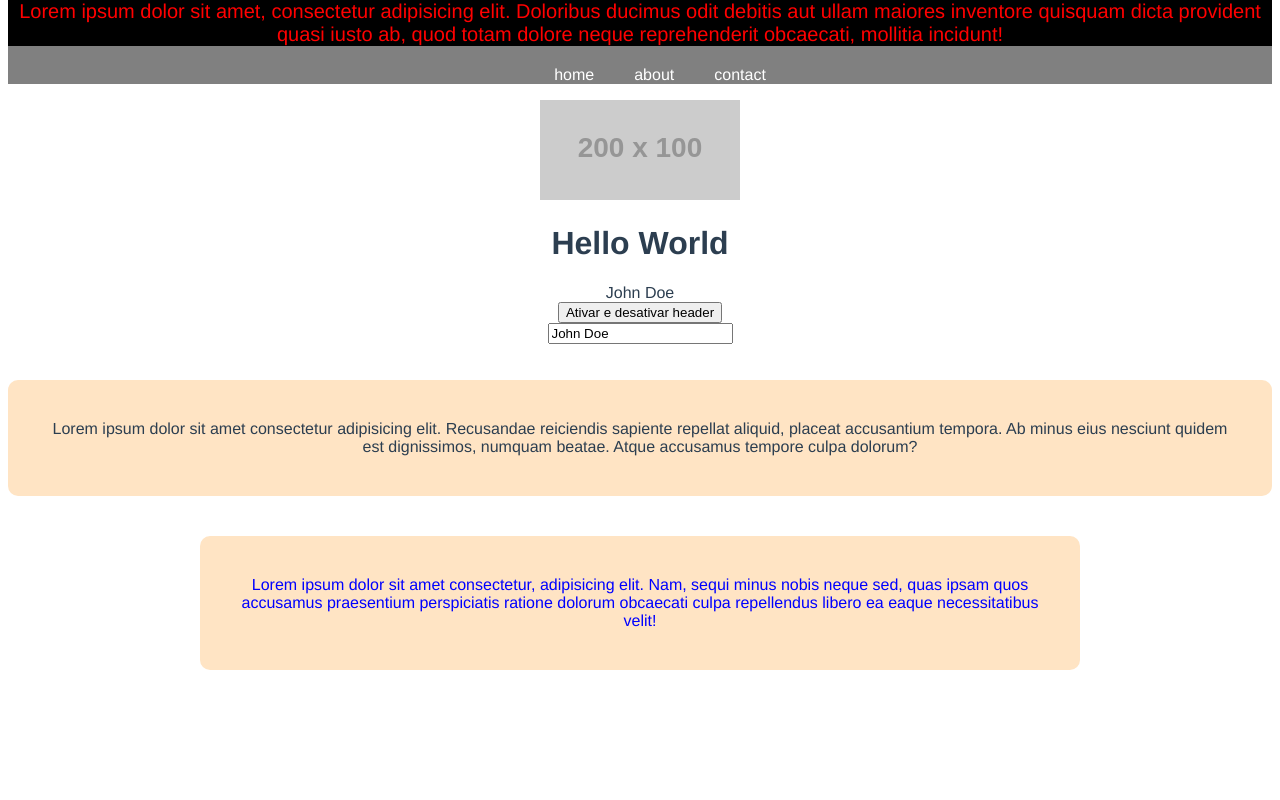
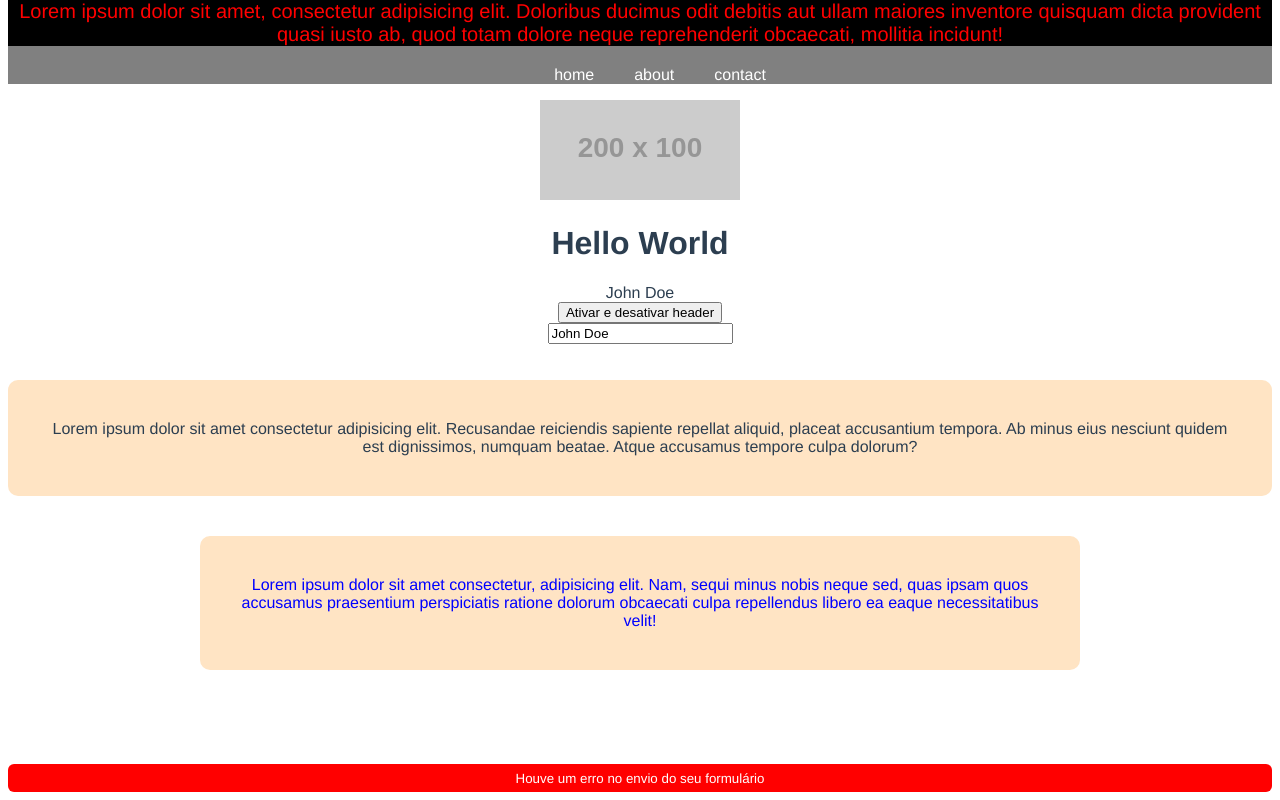
Before and after one commit to IagoMachado000/vue3intro, a Vue app in the folder app/: page / in a window 1280 px wide. Shown: the part 376-1176 px from the top of the page. Before the commit the page ends 1086 px from the top, so only its background shows below. Built offline with nearby package versions, Linux system fonts and the light colour scheme.

Commit message:
#15 Enviando dados para o componente filho (props)

```diff
--- a/app/src/App.vue
+++ b/app/src/App.vue
@@ -28,20 +28,29 @@
         </div>
 
         <BaseCard></BaseCard>
+
+        <br /><br /><br />
+
+        <BaseAlert :variant="variant">
+            <small>{{ text }}</small>
+        </BaseAlert>
     </div>
 </template>
 
 <script>
+import BaseAlert from "./components/BaseAlert.vue";
 import BaseCard from "./components/BaseCard.vue";
 import TheHeader from "./components/TheHeader.vue";
 
 export default {
     name: "App",
-    components: { TheHeader, BaseCard },
+    components: { TheHeader, BaseCard, BaseAlert },
     data() {
         return {
             name: "John Doe",
             showHeader: true,
+            variant: "danger",
+            text: "Houve um erro no envio do seu formulário",
         };
     },
 
--- /dev/null
+++ b/app/src/components/BaseAlert.vue
@@ -0,0 +1,38 @@
+<template>
+    <div :class="baseClass">
+        <slot />
+    </div>
+</template>
+
+<script>
+export default {
+    props: {
+        variant: {
+            type: String,
+            default: "",
+        },
+    },
+    computed: {
+        baseClass() {
+            return ["alert", this.variant ? `alert-${this.variant}` : ""];
+        },
+    },
+};
+</script>
+
+<style scoped>
+.alert {
+    padding: 5px;
+    border-radius: 6px;
+    color: gray;
+    background-color: #ddd;
+}
+.alert-success {
+    background-color: #42b983;
+    color: #fff;
+}
+.alert-danger {
+    background-color: red;
+    color: #fff;
+}
+</style>
```
